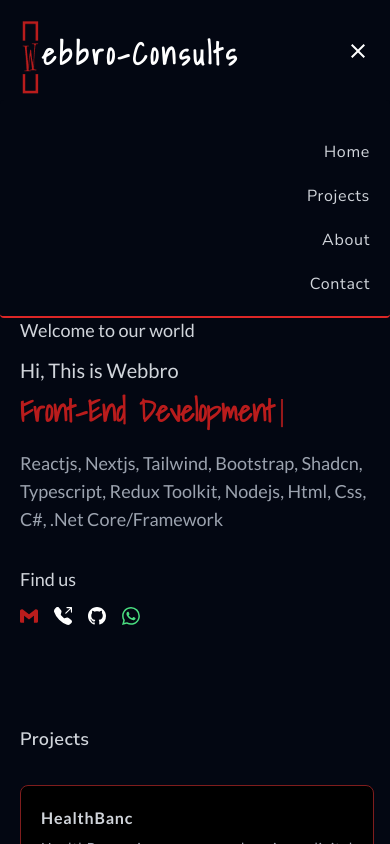
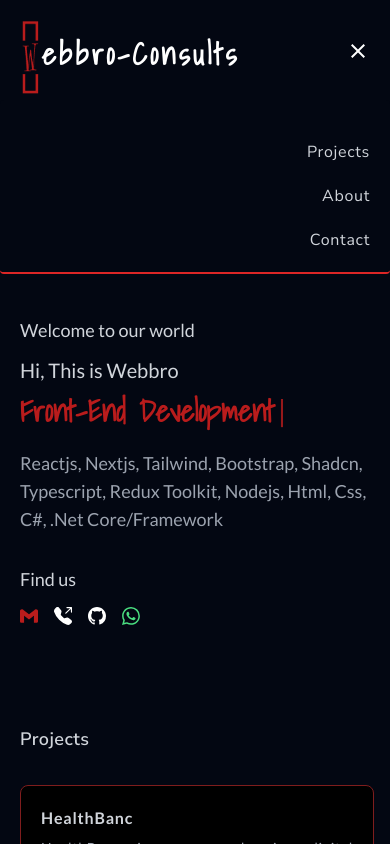
Before and after one commit to Macksonpeters/webbro-consults, a Next.js app: page / in a window 390 px wide. Both pictures are taken after a click on the icon 356 px from the left and 53 px from the top of the page. Shown: the top 844 px of the page. Built offline with nearby package versions, Linux system fonts and the light colour scheme.

Commit message:
nav update

```diff
--- a/components/header/header.tsx
+++ b/components/header/header.tsx
@@ -69,9 +69,9 @@ const Header = () => {
               onClick={() => {
                 setNavOpen(!navOpen);
               }}
-              className="mt-5 text-base lg:mt-0 lg:border-none "
+              className="mt-5 hidden lg:inline text-base lg:mt-0 lg:border-none "
             >
-              <Link href="/">Home</Link>
+              <a href="/">Home</a>
             </li>
             <li
               onClick={() => {
@@ -79,7 +79,7 @@ const Header = () => {
               }}
               className="mt-5 text-base lg:mt-0 "
             >
-              <Link href="/#Projects">Projects</Link>
+              <a href="/#Projects">Projects</a>
             </li>
             <li
               onClick={() => {
@@ -87,7 +87,7 @@ const Header = () => {
               }}
               className="mt-5 text-base lg:mt-0 "
             >
-              <Link href="/#About">About</Link>{" "}
+              <a href="/#About">About</a>{" "}
             </li>
             <li
               onClick={() => {
@@ -95,7 +95,7 @@ const Header = () => {
               }}
               className="mt-5 text-base lg:mt-0 "
             >
-              <Link href="/#contact">Contact</Link>{" "}
+              <a href="/#contact">Contact</a>{" "}
             </li>
           </ul>
         </div>
```
